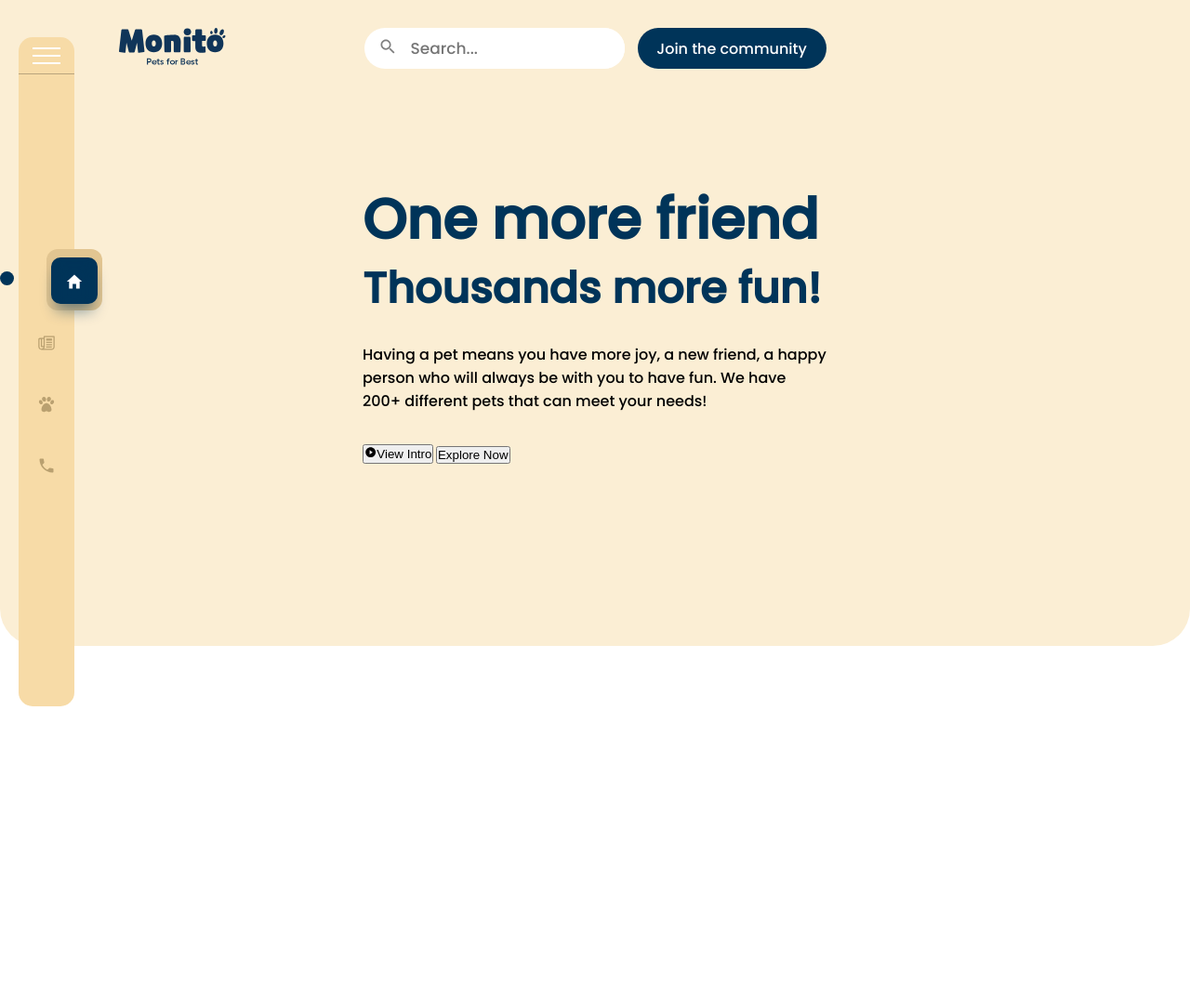
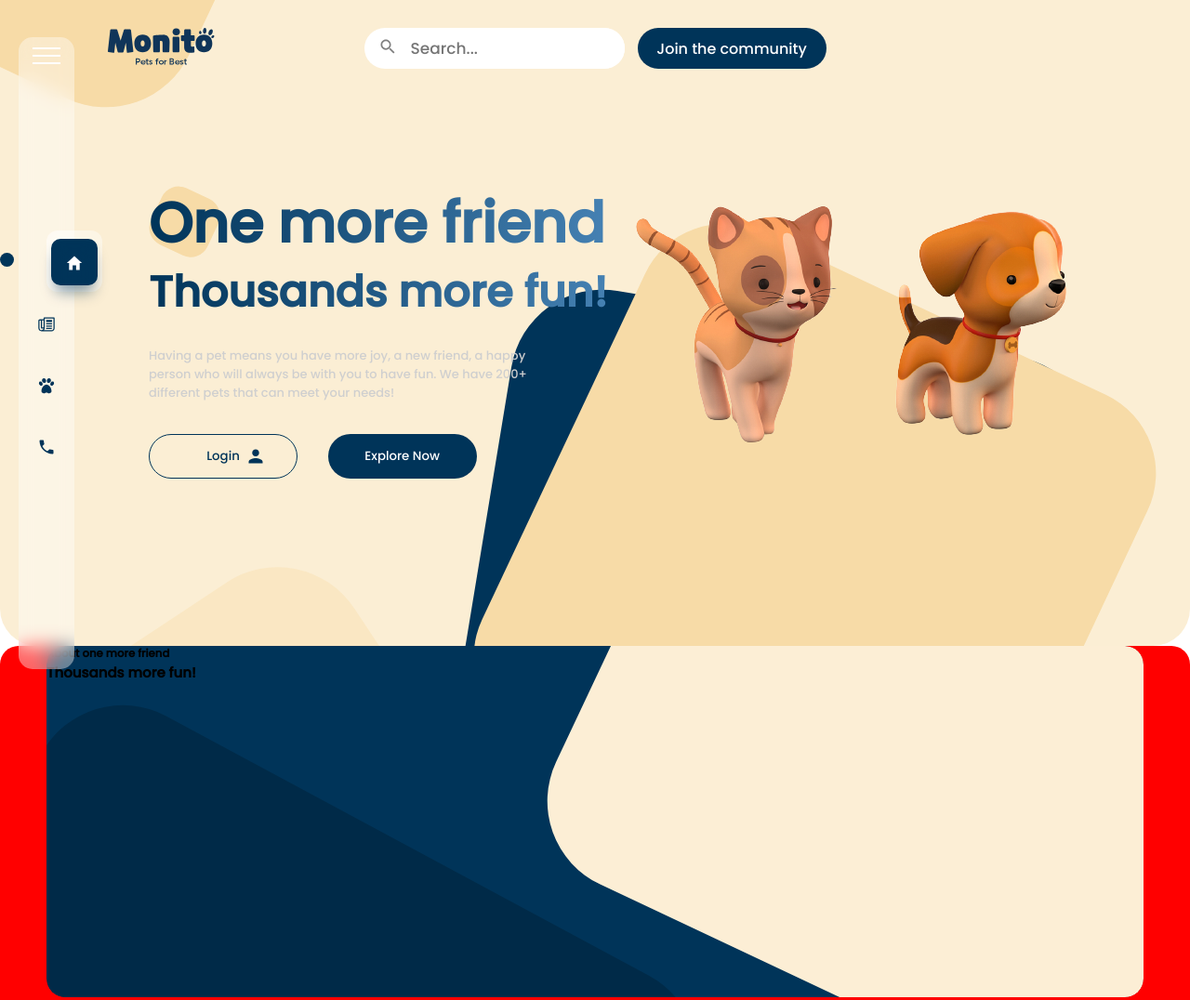
Before and after one commit to shayare/Web-Design-PetShop, a plain HTML site: page index.html in a window 1280 px wide. Shown: the top 1076 px of the page at 93% size. Before the commit the page ends 800 px from the top, so only its background shows below. Drawn offline with nearby package versions, Linux system fonts and the light colour scheme.

Commit message:
new file:   image/Banner.svg 	new file:   image/Group 1.svg 	new file:   image/Rectangle 8.svg 	new file:   image/Rectangle 9.svg 	new file:   image/catedog-removebg-preview.png 	new file:   image/coelhinho-removebg-preview.png 	new file:   image/coelhinho2.png 	modified:   index.html 	modified:   style.css

```diff
--- a/index.html
+++ b/index.html
@@ -10,10 +10,19 @@
     <link rel="preconnect" href="https://fonts.gstatic.com" crossorigin>
     <link href="https://fonts.googleapis.com/css2?family=Poppins:wght@300;500&display=swap" rel="stylesheet">
 
+    <link rel="icon" href="./favicon.png" type="image/png">
+
     <title>Monito PetShop</title>
 </head>
 <body>
     <div class="inicial_page">
+        <picture><img src="" alt="" class="nada_so_pra_funcionar_o_de_baixo"></picture>
+        <picture>
+            <img src="image/Rectangle 2.svg" alt="retangulo" class="retangulo_bege">
+        </picture>
+        <picture class="retangulo_8">
+            <img src="image/Rectangle 8.svg" alt="retangulo">
+        </picture>
     <header>
         <picture class="logo_monito">
             <img src="image/Frame.svg" alt="Logo">
@@ -62,6 +71,7 @@
         </div>
 
     <script src="https://unpkg.com/ionicons@4.5.10-0/dist/ionicons.js"></script>
+
     <script>
         let menu_toggle = document.querySelector('.menu_toggle');
         let navigation = document.querySelector('.navigation');
@@ -84,14 +94,21 @@
         <div class="texts">
             <h1>One more friend</h1>
             <h2>Thousands more fun!</h2>
-            <p>Having a pet means you have more joy, a new friend, a happy person who will always be with you to have fun. We have 200+ different pets that can meet your needs!</p>
+            <p>Having a pet means you have more joy, a new friend, a happy<br> person who will always be with you to have fun. We have 200+<br> different pets that can meet your needs!</p>
 
             <div class="btns-main">
-                <button><ion-icon name="play-circle"></ion-icon>View Intro</button>
+                <button>Login<ion-icon name="person"></ion-icon></button>
                 <button>Explore Now</button>
             </div>
         </div>
     </main>
     </div>
+
+    <section class="tela_one_more_friend">
+        <section class="about_one">
+            <h1>About one more friend</h1>
+            <h2>Thousands more fun!</h2>
+        </section>
+    </section>
 </body>
 </html>
--- a/style.css
+++ b/style.css
@@ -21,19 +21,36 @@ body{
     flex-direction: column;
     background: var(--white);
     font-family: 'Poppins', sans-serif;
+    max-width: 1440px;
+    width: 100%;
+    margin: 0 auto; /*centraliza*/
+}
+
+body::-webkit-scrollbar {
+    width: 12px;
+}
+
+body::-webkit-scrollbar-track {
+    background: var(--bege_escuro);
+}
+
+body::-webkit-scrollbar-thumb {
+    background-color: white;
+    border-radius: 20px;
+    border: 3px solid var(--bege_escuro);
 }
 
 /*pagina inicial*/
 
 .inicial_page{
     background: var(--bege);
+    max-width: 1440px;
     width: 100%;
     height: 69.5rem;
     top: 0;
     display: flex;
     align-items: center;
     justify-content: center;
-    flex-direction: column;
     border-bottom-left-radius: 4rem;
     border-bottom-right-radius: 4rem;
 }
@@ -43,15 +60,30 @@ body{
     position: absolute;
     display: flex;
     padding: 3rem 0;
-    width: 80%;
+    width: 1140px;
     align-items: center;
     justify-content: center;
     gap: 1.4rem;
+    z-index: 100;
 }
 
 .inicial_page header .logo_monito{
     left: 0;
     position: absolute;
+    margin-left: 4%;
+    z-index: 6;
+}
+
+.inicial_page header .logo_monito::before{
+    background: url(image/Rectangle\ 9.svg);
+    content: '';
+    position: absolute;
+    height: 635px;
+    width: 635px;
+    background-repeat: no-repeat;
+    margin-top: -30px;
+    margin-left: -19.4rem;
+    z-index: -1;
 }
 
 .inicial_page header .search_bar{
@@ -62,6 +94,11 @@ body{
     align-items: center;
     justify-content: center;
     border-radius: 4.6rem;
+    z-index: 100;
+}
+
+.inicial_page header .search_bar:hover{
+    transform: scale(1.1);
 }
 
 .search_bar span .search_icon{
@@ -119,18 +156,81 @@ body{
         100%{background-position:48% 0%}
     }
 
+
+.inicial_page picture:nth-child(2){
+    max-height: 69.5rem;
+    overflow: hidden;
+    position: absolute;
+    width: 120.7rem;
+    display: flex;
+}
+
+.inicial_page .retangulo_bege{
+    width: 73.5rem;
+    margin-top: 10rem;
+    height: 73.5rem;
+    margin-left: auto;
+    z-index: 1;
+}
+
+.inicial_page picture:nth-child(2)::before{
+    background-image: url(image/Rectangle\ 1.svg);
+    height: 635px;
+    content: '';
+    background-repeat: no-repeat;
+    overflow: hidden;
+    position: absolute;
+    width: calc(1440px - 298px);
+    display: flex;
+    margin-top: 20rem;
+    background-position:right;
+    z-index: 1;
+}
+
+.inicial_page picture:nth-child(2)::after{
+    background-image: url(image/catedog-removebg-preview.png);
+    content: '';
+    max-width: 902px;
+    max-height: 1049px;
+    height: 100%;
+    width: 100%;
+    z-index: 1000;
+    position: absolute;
+    background-repeat: no-repeat;
+    background-position: right;
+    right: 0;
+    margin-right: 7rem;
+    background-size: 500px;
+    z-index: 2;
+}
+
+.retangulo_8{
+    position: absolute;
+    height: 69.5rem;
+    width: 1204px;
+    overflow: hidden;
+    margin-right: 30rem;
+}
+
+.retangulo_8 img{
+    margin-top: 61rem;
+}
+
 /*navegação*/
 
 .navigation{
     position: fixed;
     inset: 4rem 0 4rem 2rem;
-    background: var(--bege_escuro);
+    background: rgba(255,255,255,0.4);
+    backdrop-filter: blur(10.054px);
     width: 6rem;
     display: flex;
     justify-content: center;
     align-items: center;
     transition: 0.5s;
     border-radius: 15px;
+    z-index: 190;
+    height: 85vh;
 }
 
 .navigation.active{
@@ -144,7 +244,6 @@ body{
     width: 100%;
     height: 4rem;
     padding: 0 1.5rem;
-    border-bottom: 1px solid rgba(0,0,0,0.25);
     display: flex;
     justify-content: flex-start;
     align-items: center;
@@ -199,7 +298,8 @@ body{
 
 .navigation ul li.active{
     transform: translateX(30px);
-    background: #e2c591;
+    background:rgba(255,255,255,0.4);
+    backdrop-filter: blur(10.054px);
 }
 
 .navigation ul li::before{
@@ -208,7 +308,6 @@ body{
     top: -28px;
     right: 22px;
     width: 20px;
-    border-bottom-right-radius: 20px;
     transform: scale(0);
     transform-origin: bottom right;
     transition: 0.5s;
@@ -226,8 +325,6 @@ body{
     top: -28px;
     right: 22px;
     width: 20px;
-    border-top-left-radius: 20px;
-    border-bottom-left-radius: 20px;
     transform: scale(0);
     transform-origin: bottom right;
     transition: 0.5s;
@@ -259,7 +356,7 @@ body{
     line-height: 4.8rem;
     border: 5px solid transparent;
     transition: 0.5s;
-    color: #b9a070;
+    color: var(--azul);
     margin-left: 1px;
 }
 
@@ -300,7 +397,7 @@ body{
 .navigation ul li a .text{
     position: relative;
     padding: 0 15px;
-    color: #333;
+    color: var(--azul);
     display: flex;
     align-items: center;
     height: 60px;
@@ -313,31 +410,118 @@ body{
 .navigation.active ul li a .text{
     visibility: visible;
     opacity: 1;
-    color: white;
+    color: var(--azul);
 }
 
 /*main*/
 
 main{
-    display: flex;
-    flex-direction: column;
-    width: 50rem;
+    max-width: 50rem;
+    width: 100%;
+    align-content: flex-start;
+    z-index: 180;
+}
+
+main .texts{
+    position: absolute;
+    top: 0;
+    margin-top: 20rem;
+    margin-left: -23rem;
+    width: 1000px;
 }
 
 main .texts h1{
     font-size: 6rem;
     width: 100%;
-    color: var(--azul);
     line-height: 8rem;
+    background-image: linear-gradient(to right, #003459, steelblue, rgb(49, 162, 150));
+    color: black;
+    background-clip: text;
+    -webkit-background-clip: text;
+    transition: 0.7s ease-in;
+    transition-delay: 0.1s;
+
+    /* Adicionado: */
+    -webkit-text-fill-color: transparent;
+}
+
+main .texts::before{
+    background: url(image/Rectangle\ 3.svg);
+    content: '';
+    background-repeat: no-repeat;
+    height: 7.91rem;
+    width: 7.91rem;
+    position: absolute;
+    z-index: -3;
 }
 
 main .texts h2{
     font-size: 4.6rem;
-    color: var(--azul);
+    background-image: linear-gradient(to right, #003459, steelblue, rgb(49, 162, 150));
+    color: black;
+    background-clip: text;
+    -webkit-background-clip: text;
+    -webkit-text-fill-color: transparent;
     padding-bottom: 2.4rem;
+    transition: 0.7s ease-in;
+    transition-delay: 0.1s;
 }
 
 main .texts p{
-    font-size: 1.6rem;
+    font-size: 1.3rem;
     padding-bottom: 3.4rem;
+    color: #cfcfcf;
 }
+
+.btns-main button{
+    width: 16rem;
+    height: 4.8rem;
+    border-radius: 5.7rem;
+    font-family: 'Poppins', sans-serif;
+    z-index: 1000;
+}
+
+.btns-main button:hover{
+    cursor: pointer;
+}
+
+.btns-main button:nth-child(1){
+    margin-right: 3rem;
+    border: 1px solid var(--azul);
+    color: var(--azul);
+    background: transparent;
+}
+
+.btns-main button:nth-child(1) ion-icon{
+    width: 2rem;
+    height: 2rem;
+    position: absolute;
+    padding-left: 7px;
+}
+
+.btns-main button:nth-child(2){
+    border: none;
+    background: var(--azul);
+    color:var(--white);
+}
+
+/*tela_one_more_friend*/
+
+.tela_one_more_friend{
+    height: 986px;
+    width: 100%;
+    display: flex;
+    background-color: red;
+    display: flex;
+    justify-content: center;
+    border-radius: 2rem;
+}
+
+.about_one{
+    width: 1180px;
+    height: 378px;
+    border-radius: 2rem;
+    overflow: hidden;
+    background-image: url(image/Banner.svg);
+    background-repeat: no-repeat;
+}
```
Also changed, not shown: image/Banner.svg (added), image/Group 1.svg (added), image/Rectangle 8.svg (added), image/Rectangle 9.svg (added), image/catedog-removebg-preview.png (added), image/coelhinho-removebg-preview.png (added), image/coelhinho2.png (added).
